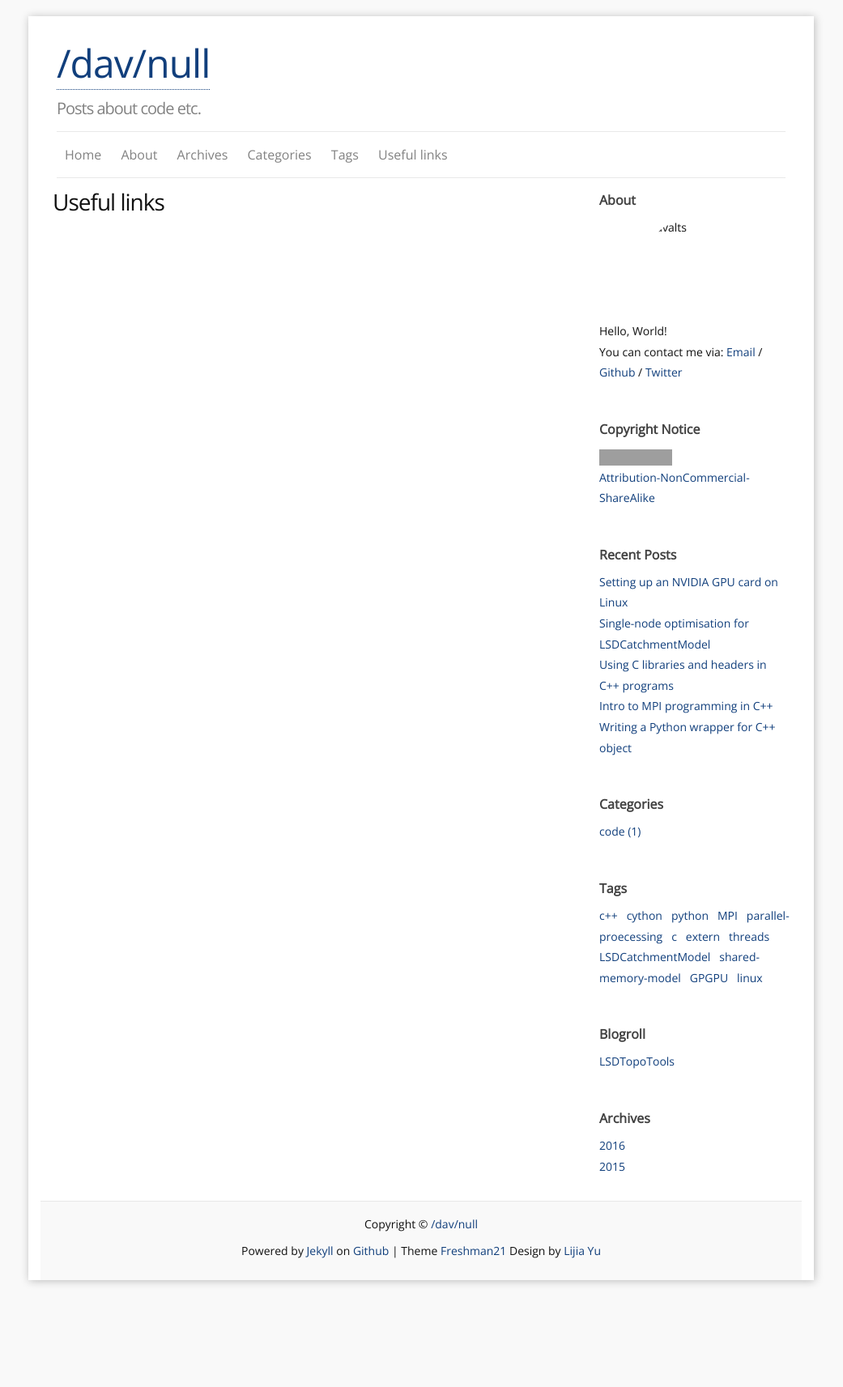
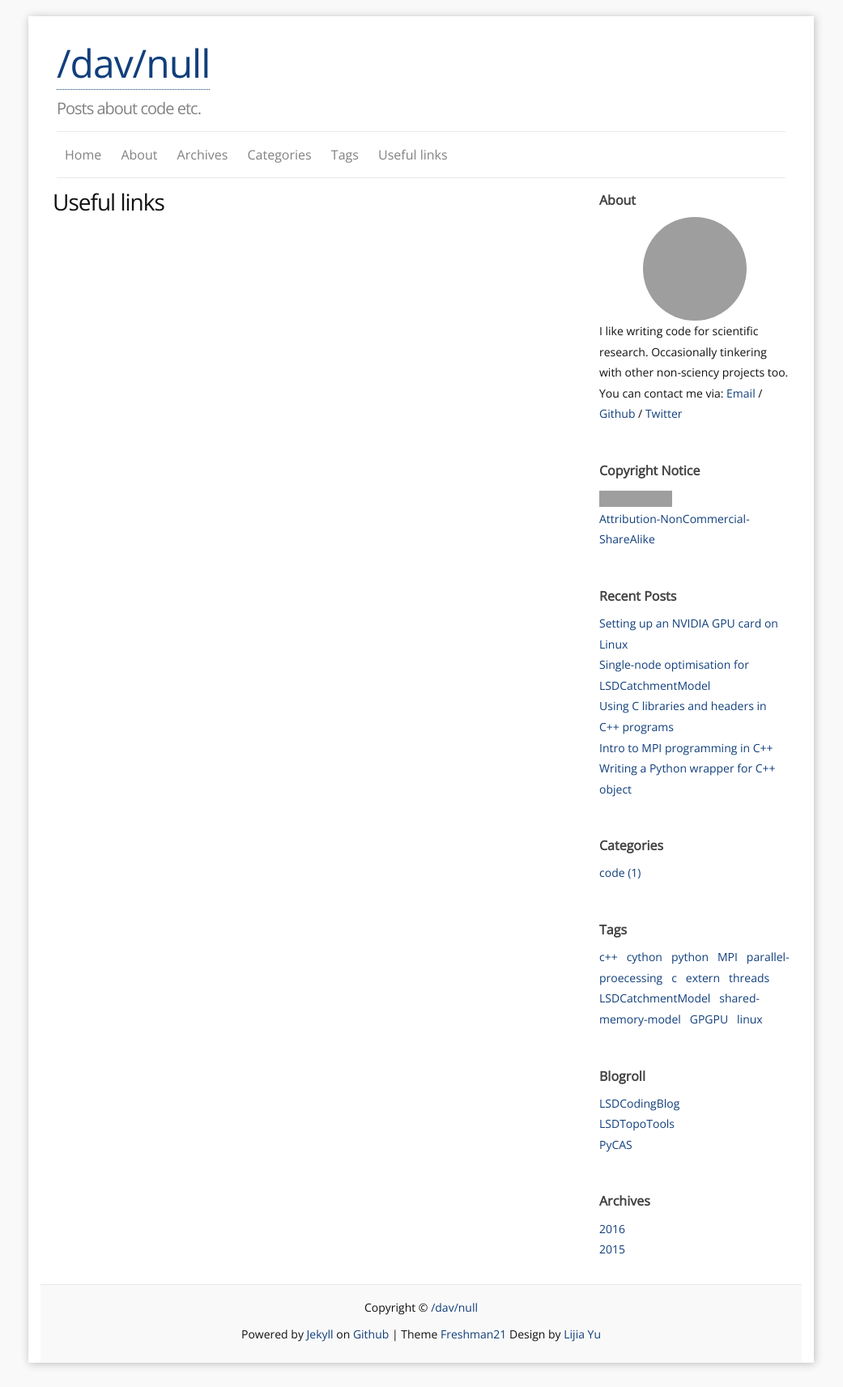
Before and after one commit to dvalters/dvalters.github.io, a Jekyll site: the page built from f_guestbook.md, in a window 1280 px wide. Shown: the whole page at 81% size, without its empty margins (120-1161 px from the left). Built offline with Jekyll 4.4.1, drawn with Linux system fonts in a browser that asks for light colours; before the commit the page ends 1611 px from its top, so only the background shows below that; grey boxes are pictures that could not be loaded.

Commit message:
Update _config.yml

```diff
--- a/_config.yml
+++ b/_config.yml
@@ -13,8 +13,8 @@ locale: en_US
 twitter_username: dvalts
 github_username:  decvalts
 favicon:
-aboutme: Hello, World! # these are shown on aboutme-sidebar.
-aboutme_photo:  # your photo.
+aboutme: I like writing code for scientific research. Occasionally tinkering with other non-sciency projects too.   # these are shown on aboutme-sidebar.
+aboutme_photo:  "/images/flowers.jpeg"
 
 
 ### Site setting:
@@ -40,9 +40,17 @@ locales:
 ### your Blogroll info, only name can shown on the page.
 
 Blogroll:
+    - name: LSDCodingBlog
+      href: https://lsdtopotools.github.io/LSDCodingBlog/
+      title: Blog I contribute to about the coding process for LSDTopoTools
+
     - name: LSDTopoTools
       href: http://LSDtopotools.github.io
       title: LSDTopoTools homepage
+
+    - name: PyCAS
+      href: https://atmoscoders.github.io/PyCAS/home
+      title: A python users group in the Centre for Atmospheric Science
 
 
 
```
